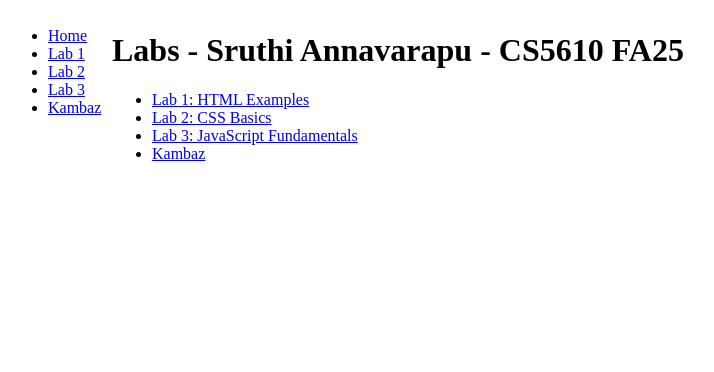
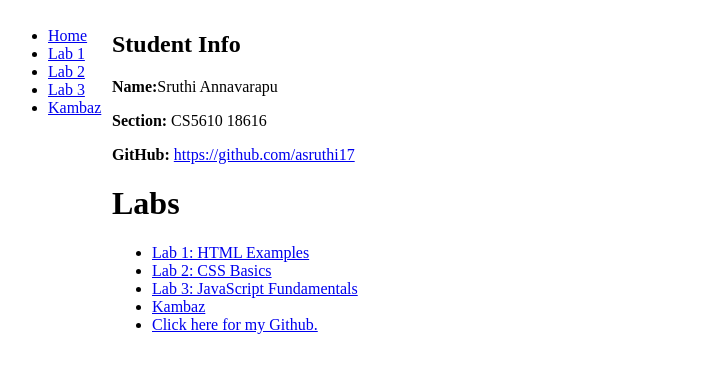
Before and after one commit to asruthi17/kambaz-next-js, a Next.js app: page /Labs in a window 1280 px wide. Shown: the top 372 px of the page, without its empty margins (3-717 px from the left). Built offline with nearby package versions, Linux system fonts and the light colour scheme.

Commit message:
page.tsx

```diff
--- a/app/Labs/page.tsx
+++ b/app/Labs/page.tsx
@@ -2,7 +2,23 @@ import Link from "next/link";
 export default function Labs() {
  return (
    <div id="wd-labs">
-     <h1>Labs - Sruthi Annavarapu - CS5610 FA25</h1>
+    <div className="mb-6">
+        <h2>Student Info</h2>
+        <p><strong>Name:</strong>Sruthi Annavarapu</p>
+        <p><strong>Section:</strong> CS5610 18616</p>
+        <p>
+          <strong>GitHub:</strong>{" "}
+          <a
+            href="https://github.com/asruthi17"
+            target="_blank"
+            rel="noopener noreferrer"
+          >
+           https://github.com/asruthi17
+          </a>
+        </p>
+      </div>
+
+     <h1>Labs</h1>
      <ul>
        <li>
          <Link href="/Labs/Lab1" id="wd-lab1-link">
@@ -21,6 +37,11 @@ export default function Labs() {
         Kambaz
         </Link>
        </li>
+      <li>
+        <Link href="https://github.com/asruthi17" id="wd-github-link">
+        Click here for my Github.
+        </Link>
+       </li>
      </ul>
    </div>
 );}
```
